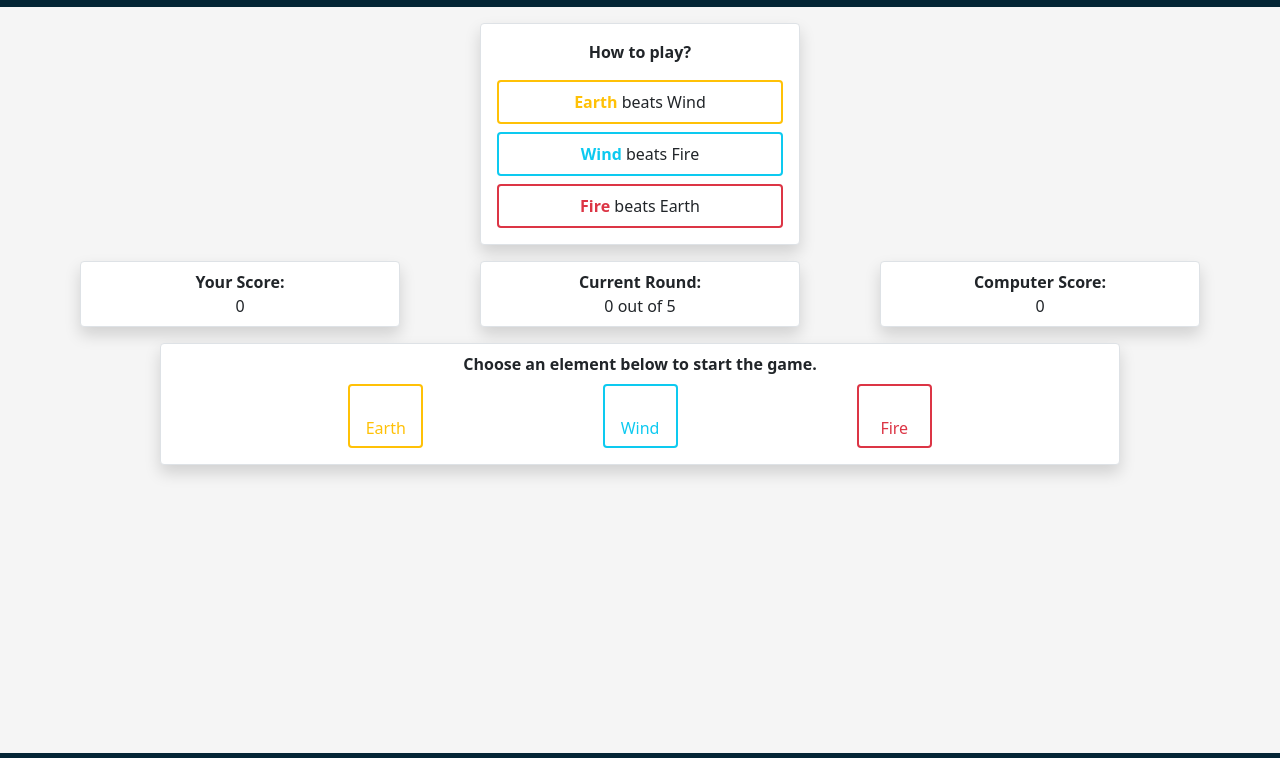
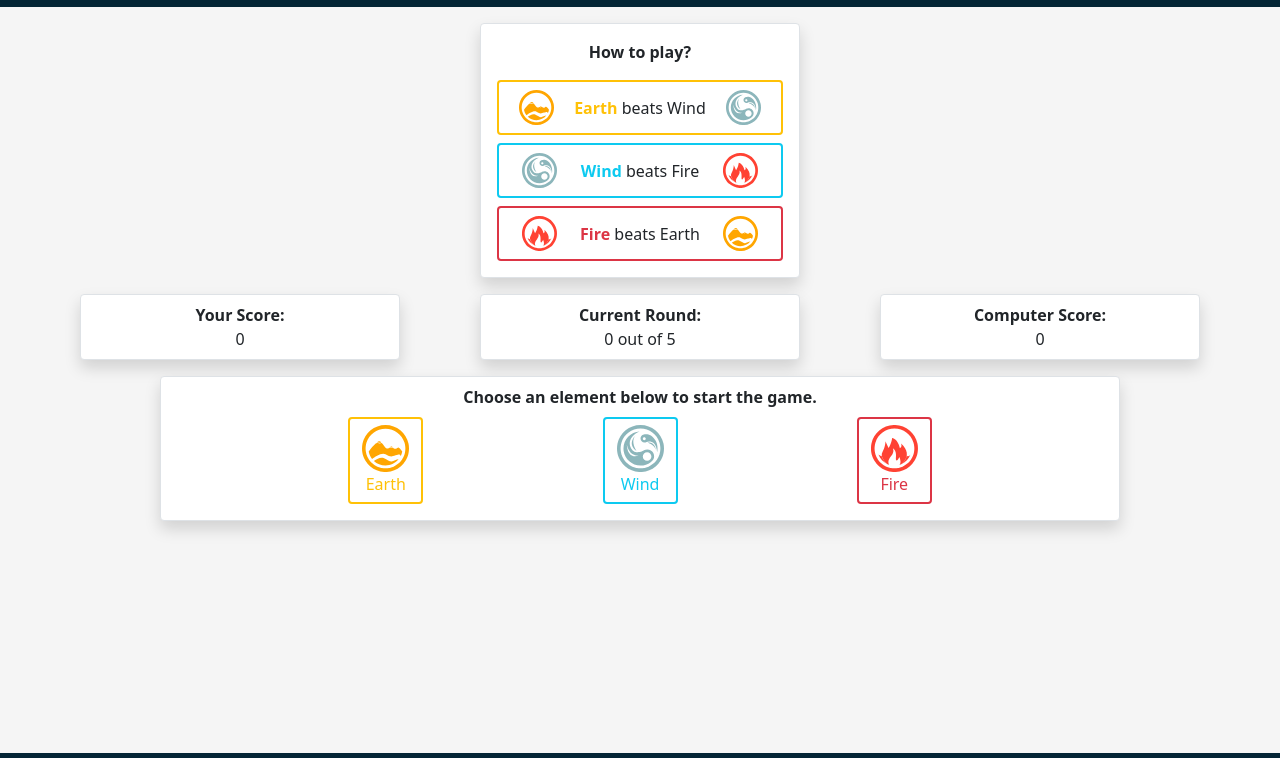
Before and after one commit to redmondking/earth-wind-fire-game, a plain HTML site: page index.html in a window 1280 px wide. Shown: the part 57-815 px from the top of the page. Drawn offline with nearby package versions, Linux system fonts and the light colour scheme; the site is published under a folder, as on GitHub Pages, so addresses that start at the root find nothing.

Commit message:
Edit index to fix all sources to use relative path instead of absolute path

```diff
--- a/index.html
+++ b/index.html
@@ -28,22 +28,22 @@
                         </div>
                         <div
                             class="d-flex flex-row justify-content-evenly mt-3 border border-2 pt-2 pb-2 rounded border-warning">
-                            <img src="/images/earth.svg" class="inline-img" alt="" srcset="">
+                            <img src="./images/earth.svg" class="inline-img" alt="" srcset="">
                             <p class="align-self-center"><span class="fw-bold text-warning">Earth</span> beats <span
                                     class="fw-light">Wind</span></p>
-                            <img src="/images/wind.svg" class="inline-img" alt="" srcset="">
+                            <img src="./images/wind.svg" class="inline-img" alt="" srcset="">
                         </div>
                         <div
                             class="d-flex flex-row justify-content-evenly mt-2 border border-2 pt-2 pb-2 rounded border-info">
-                            <img src="/images/wind.svg" class="inline-img" alt="" srcset="">
+                            <img src="./images/wind.svg" class="inline-img" alt="" srcset="">
                             <p class="align-self-center"><span class="fw-bold text-info">Wind</span> beats Fire</p>
-                            <img src="/images/fire.svg" class="inline-img" alt="" srcset="">
+                            <img src="./images/fire.svg" class="inline-img" alt="" srcset="">
                         </div>
                         <div
                             class="d-flex flex-row justify-content-evenly mt-2 border border-2 pt-2 pb-2 rounded border-danger">
-                            <img src="/images/fire.svg" class="inline-img" alt="" srcset="">
+                            <img src="./images/fire.svg" class="inline-img" alt="" srcset="">
                             <p class="align-self-center"><span class="fw-bold text-danger">Fire</span> beats Earth</p>
-                            <img src="/images/earth.svg" class="inline-img" alt="" srcset="">
+                            <img src="./images/earth.svg" class="inline-img" alt="" srcset="">
                         </div>
                         <!-- Move below to different area of page -->
                     </div>
@@ -82,17 +82,17 @@
                         </p>
                         <div class="d-flex flex-row justify-content-evenly mb-2">
                             <div class="btn border border-2 border-warning rounded" id="earth-btn">
-                                <img src="/images/earth.svg" alt="" srcset="" data-bs-toggle="tooltip"
+                                <img src="./images/earth.svg" alt="" srcset="" data-bs-toggle="tooltip"
                                     data-bs-placement="top" title="Earth">
                                 <p class="text-center text-warning">Earth</p>
                             </div>
                             <div class="btn border border-2 border-info rounded" id="wind-btn">
-                                <img src="/images/wind.svg" alt="" srcset="" data-bs-toggle="tooltip"
+                                <img src="./images/wind.svg" alt="" srcset="" data-bs-toggle="tooltip"
                                     data-bs-placement="top" title="Wind">
                                 <p class="text-center text-info">Wind</p>
                             </div>
                             <div class="btn border border-2 border-danger rounded" id="fire-btn">
-                                <img src="/images/fire.svg" alt="" srcset="" data-bs-toggle="tooltip"
+                                <img src="./images/fire.svg" alt="" srcset="" data-bs-toggle="tooltip"
                                     data-bs-placement="top" title="Fire">
                                 <p class="text-center text-danger">Fire</p>
                             </div>
```
